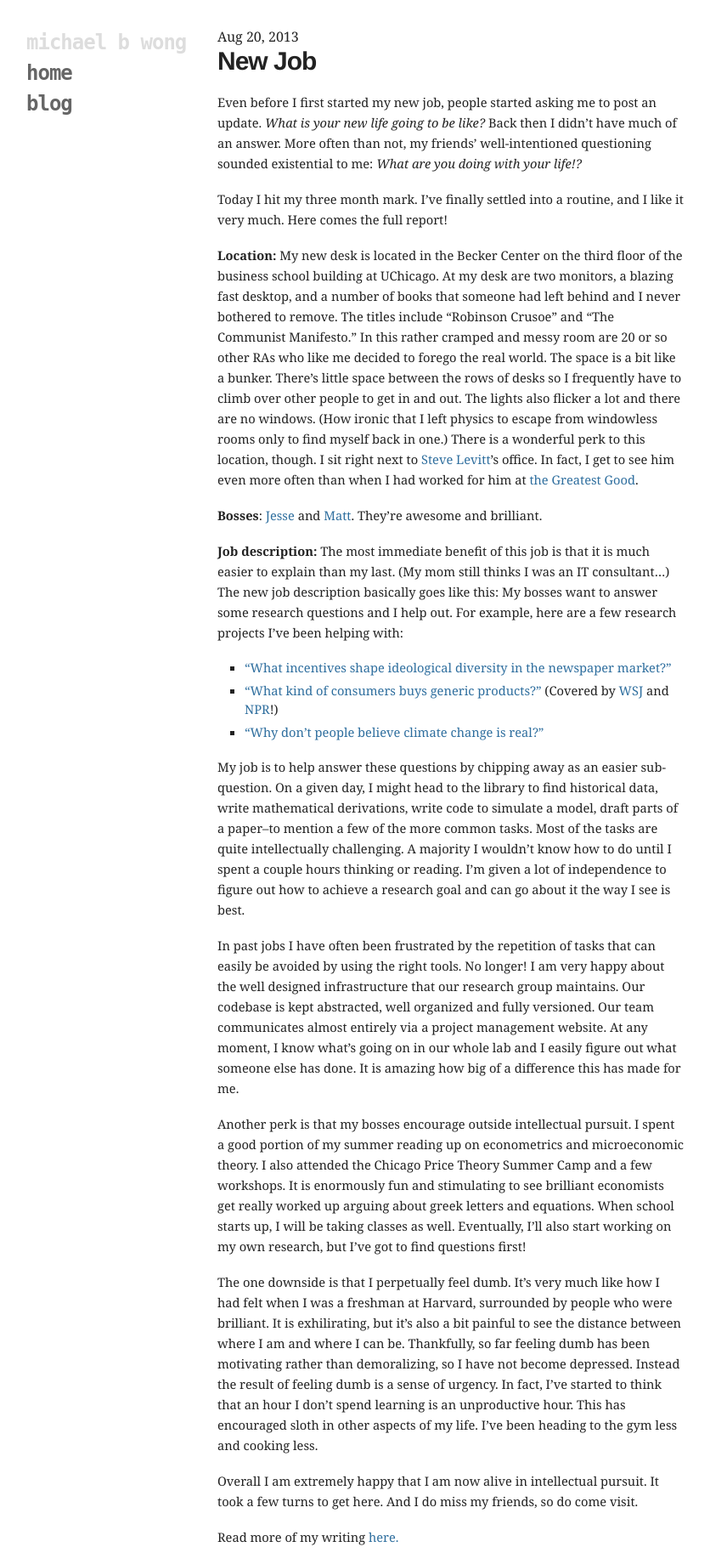
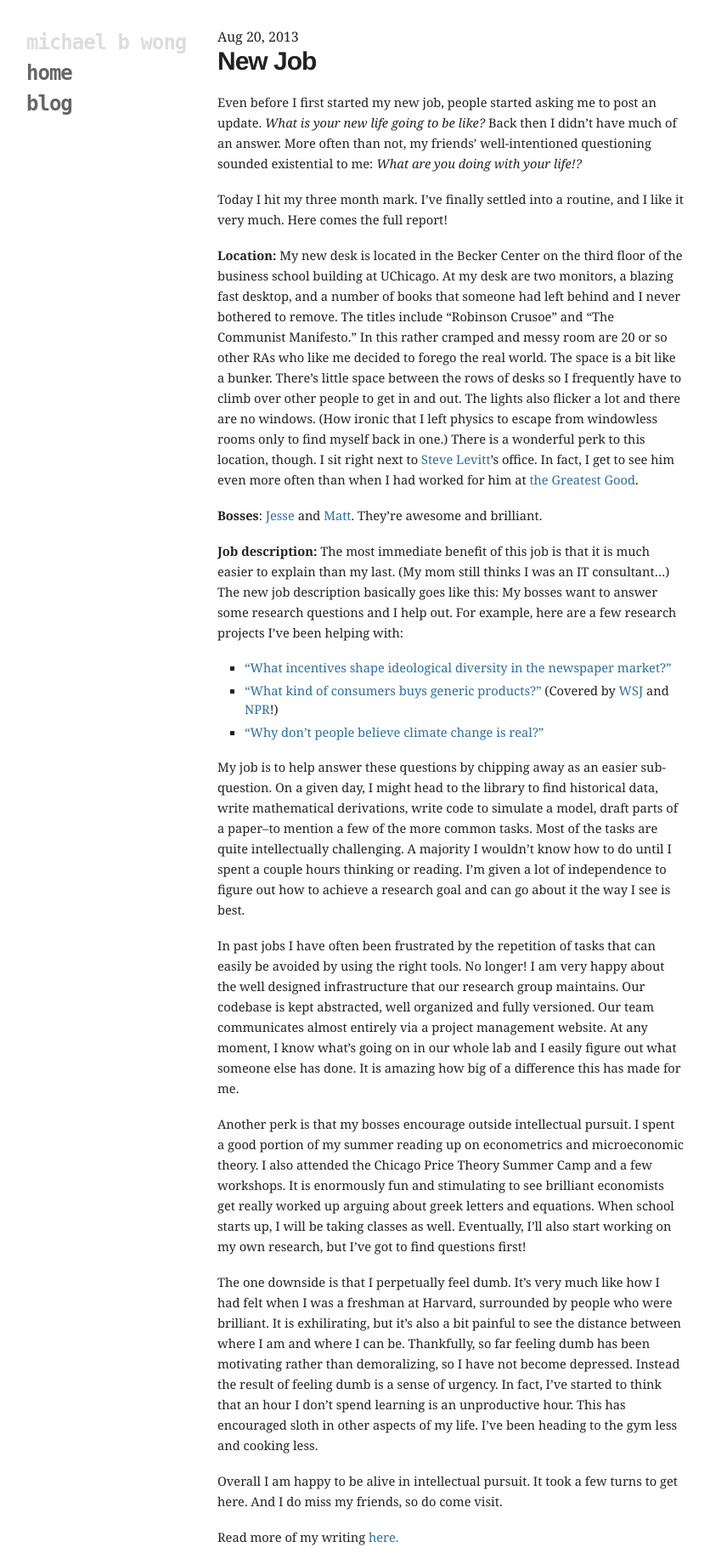
Before and after one commit to mbwong/mbwong.github.com, a Jekyll site: the page built from _posts/2013-08-20-new-job.md, in a window 1280 px wide. Shown: the whole page at 85% size, without its empty margins (94-930 px from the left). Built offline with Jekyll 4.4.1, drawn with Linux system fonts in a browser that asks for light colours.

Commit message:
Update 2013-08-20-new-job.md

```diff
--- a/_posts/2013-08-20-new-job.md
+++ b/_posts/2013-08-20-new-job.md
@@ -39,4 +39,4 @@
 
 The one downside is that I perpetually feel dumb. It's very much like how I had felt when I was a freshman at Harvard, surrounded by people who were brilliant. It is exhilirating, but it's also a bit painful to see the distance between where I am and where I can be. Thankfully, so far feeling dumb has been motivating rather than demoralizing, so I have not become depressed. Instead the result of feeling dumb is a sense of urgency. In fact, I've started to think that an hour I don't spend learning is an unproductive hour. This has encouraged sloth in other aspects of my life. I've been heading to the gym less and cooking less.
 
-Overall I am extremely happy that I am now alive in intellectual pursuit. It took a few turns to get here. And I do miss my friends, so do come visit.
+Overall I am happy to be alive in intellectual pursuit. It took a few turns to get here. And I do miss my friends, so do come visit.
```
